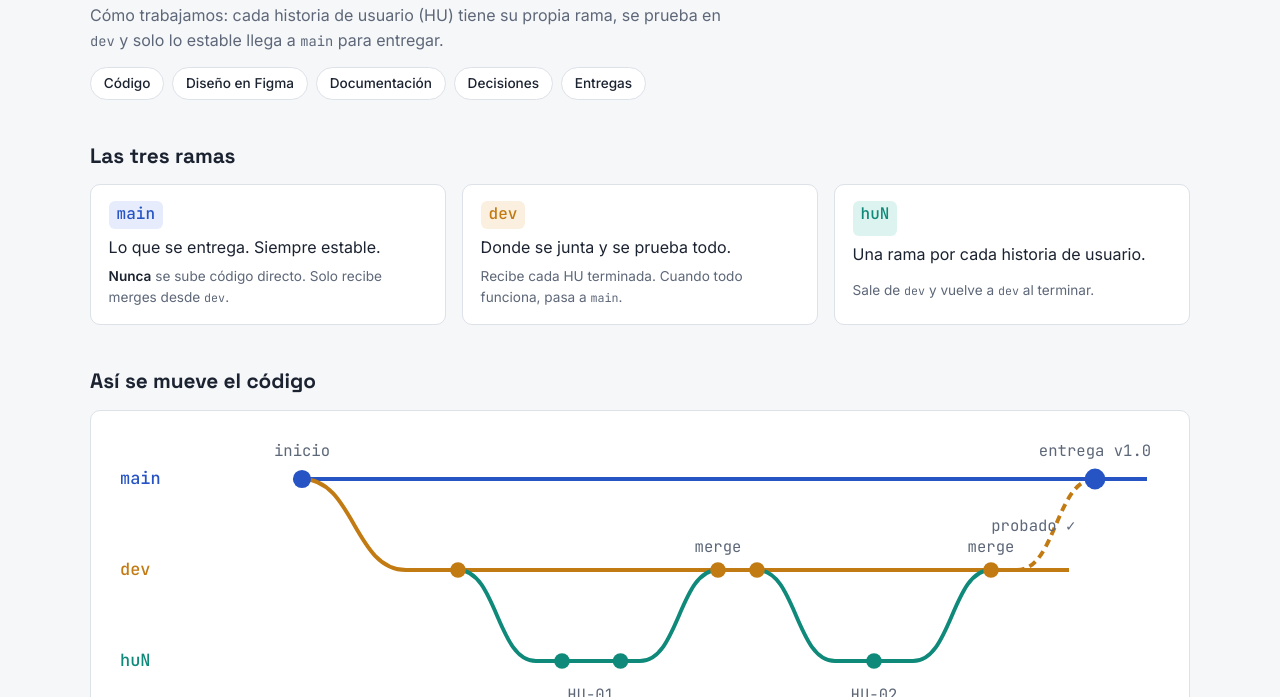
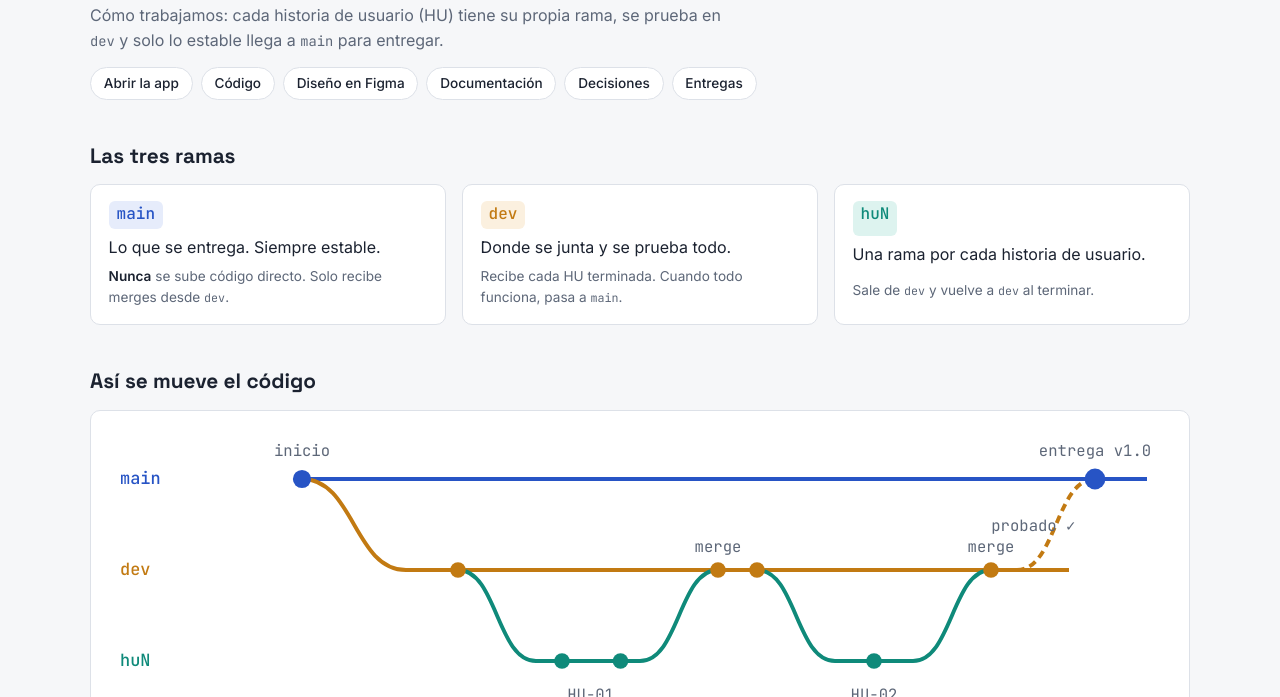
Before and after one commit to Kevin-Stiven-Lopez-Amaya404/docs-lista-tareas, a plain HTML site: page index.html in a window 1280 px wide. Shown: the part 103-800 px from the top of the page. Drawn offline with Linux system fonts and the light colour scheme.

Commit message:
Entrega v1.1.1: app publicada, CHANGELOG y enlaces
Co-Authored-By: Claude Opus 5.5 <noreply@anthropic.com>

```diff
--- a/index.html
+++ b/index.html
@@ -82,6 +82,7 @@ a.card:hover, a.card:focus-visible { border-color: var(--feature); outline: none
     <h1>Tablero Lista de Tareas</h1>
     <p class="lead">Cómo trabajamos: cada historia de usuario (HU) tiene su propia rama, se prueba en <code>dev</code> y solo lo estable llega a <code>main</code> para entregar.</p>
     <nav class="links" aria-label="Enlaces del proyecto">
+      <a href="https://kevin-stiven-lopez-amaya404.github.io/lista-tareas/">Abrir la app</a>
       <a href="https://github.com/Kevin-Stiven-Lopez-Amaya404/lista-tareas">Código</a>
       <a href="https://www.figma.com/design/Gx9t5vMuidiEKMKpi1lfhV">Diseño en Figma</a>
       <a href="https://github.com/Kevin-Stiven-Lopez-Amaya404/docs-lista-tareas">Documentación</a>
```
Also changed, not shown: 2 other files.
